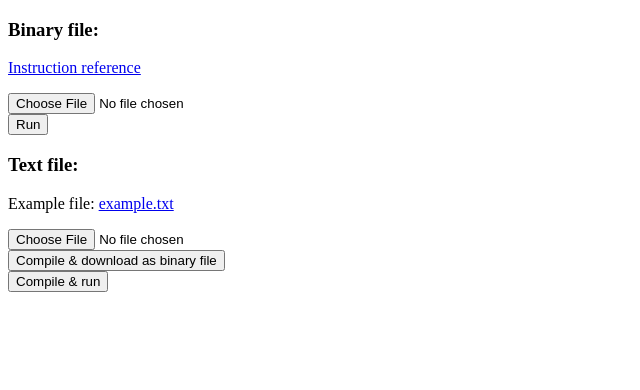
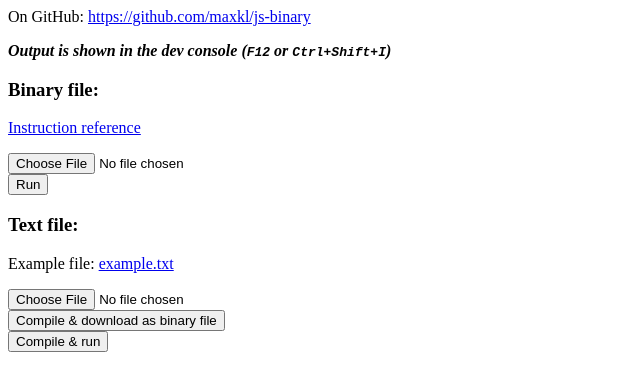
Before and after one commit to maxkl/js-binary, a plain HTML site: page index.html in a window 1280 px wide. Shown: the whole page, without its empty margins (0-640 px from the left). Drawn offline with Linux system fonts and the light colour scheme.

Commit message:
Add README, Add output hint & github link to index.html

```diff
--- a/index.html
+++ b/index.html
@@ -14,6 +14,10 @@
 		</style>
 	</head>
 	<body>
+		On GitHub: <a href="https://github.com/maxkl/js-binary" target="_blank">https://github.com/maxkl/js-binary</a>
+		<p>
+			<strong><em>Output is shown in the dev console (<kbd>F12</kbd> or <kbd>Ctrl+Shift+I</kbd>)</em></strong>
+		</p>
 		<h3>Binary file:</h3>
 		<p>
 			<a href="ref.html" target="_blank">Instruction reference</a>
```
Also changed, not shown: 1 other file.
